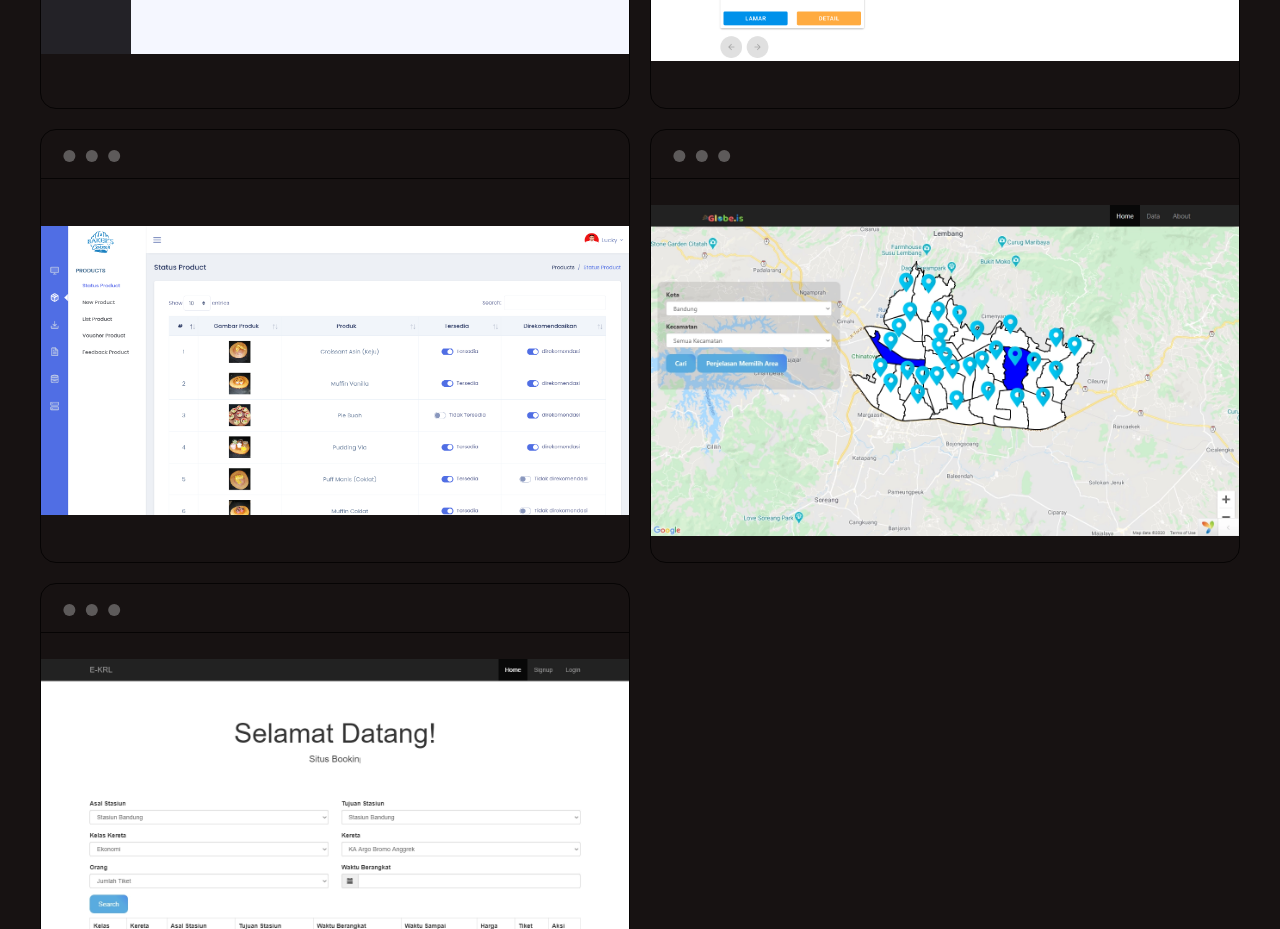
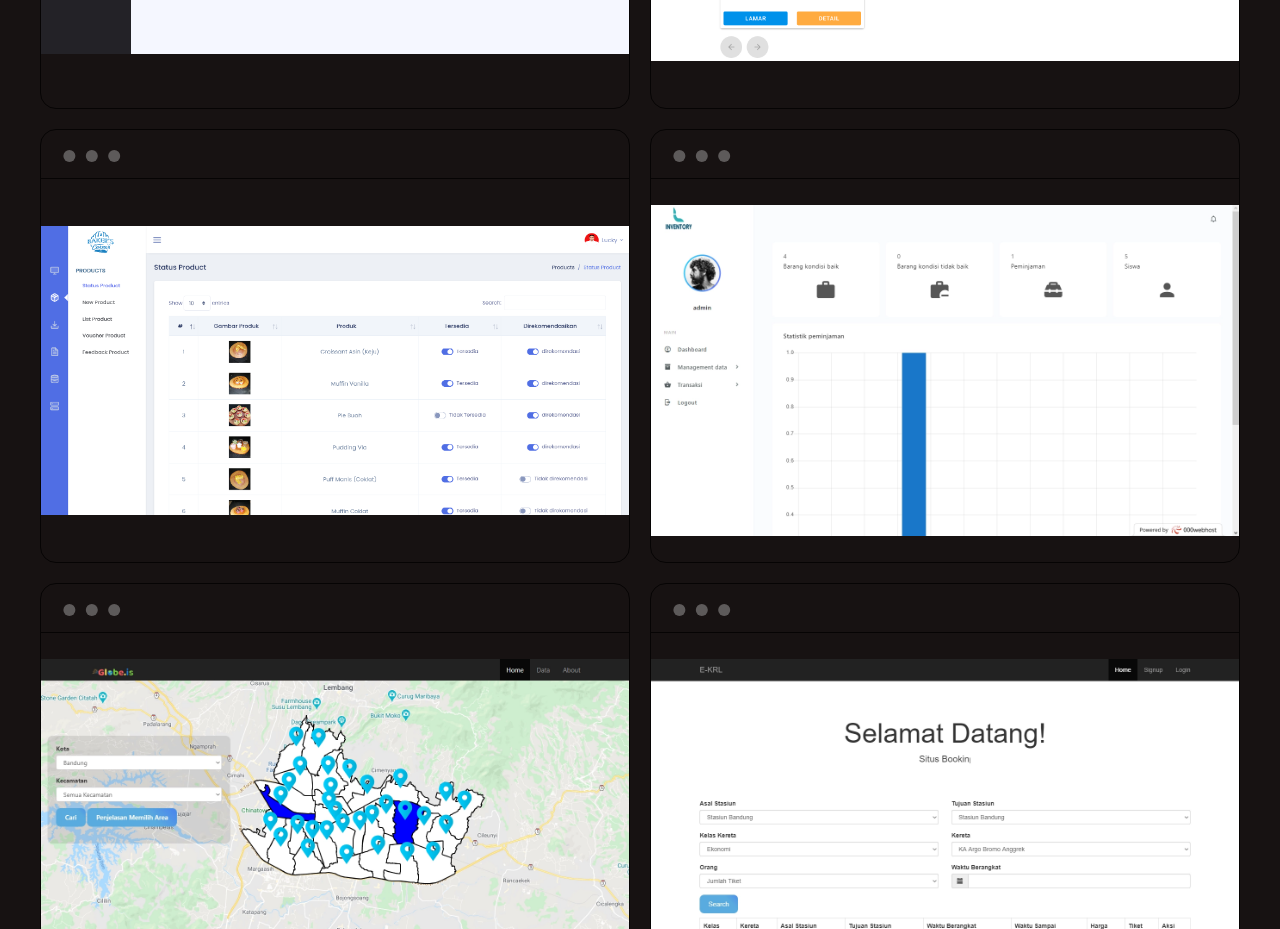
Before and after one commit to Lucky7Tb/Lucky7Tb.github.io, a Vue app: page / in a window 1280 px wide. Shown: the part 2880-3809 px from the top of the page. Built offline with nearby package versions, Linux system fonts and the light colour scheme.

Commit message:
update project

```diff
--- a/src/components/Project.vue
+++ b/src/components/Project.vue
@@ -75,8 +75,8 @@
 										<div class="modal-box">
 											<h4 class="text-center text-xl font-bold">Goru</h4>
 											<p class="text-center font-light">
-												Web application for admin goru to confirm transaction in goru application.This web application build use Vue js as
-												a frontend, and Laravel as a backend.
+												Web application for admin goru to confirm transaction in goru application.
+												This web application build use Vue js as a frontend, and Laravel as a backend.
 											</p>
 											<div class="modal-action">
 												<label
@@ -165,6 +165,45 @@
 											</p>
 											<div class="modal-action">
 												<label for="bc_project_modal" class="btn btn-outline"
+													>Close</label
+												>
+											</div>
+										</div>
+									</div>
+								</div>
+
+								<div class="border mockup-window border-base-300 w-full">
+									<label for="inventory_modal" class="modal-button">
+										<div
+											class="
+												flex
+												justify-center
+												px-4
+												py-16
+												border-t border-base-300
+												h-96
+												project-bg
+												inventory
+											"
+										></div>
+									</label>
+									<input
+										type="checkbox"
+										id="inventory_modal"
+										class="modal-toggle"
+									/>
+									<div class="modal">
+										<div class="modal-box">
+											<h4 class="text-center text-xl font-bold">Web Admin Inventory</h4>
+											<p class="text-center font-light">
+												Web Admin Inventory is web application for technology information
+												vocational high school 1 Katapang. This application is
+												especially for the admin, the admin can track the stock
+												of the items, manage items, and track who borrowed the
+												items. This application builds using Laravel framework, and pusher for real time notification.
+											</p>
+											<div class="modal-action">
+												<label for="inventory_modal" class="btn btn-outline"
 													>Close</label
 												>
 											</div>
@@ -366,7 +405,7 @@
 												inventory technology information vocational high school
 												1 Katapang. So the user or student can borrow an item
 												use this application or directly come to the admin. This
-												project builds using React Native and React Native Element
+												project builds using React Native and React Native Element and using One Signal SDK for real time notification.
 											</p>
 											<div class="modal-action">
 												<label
```
